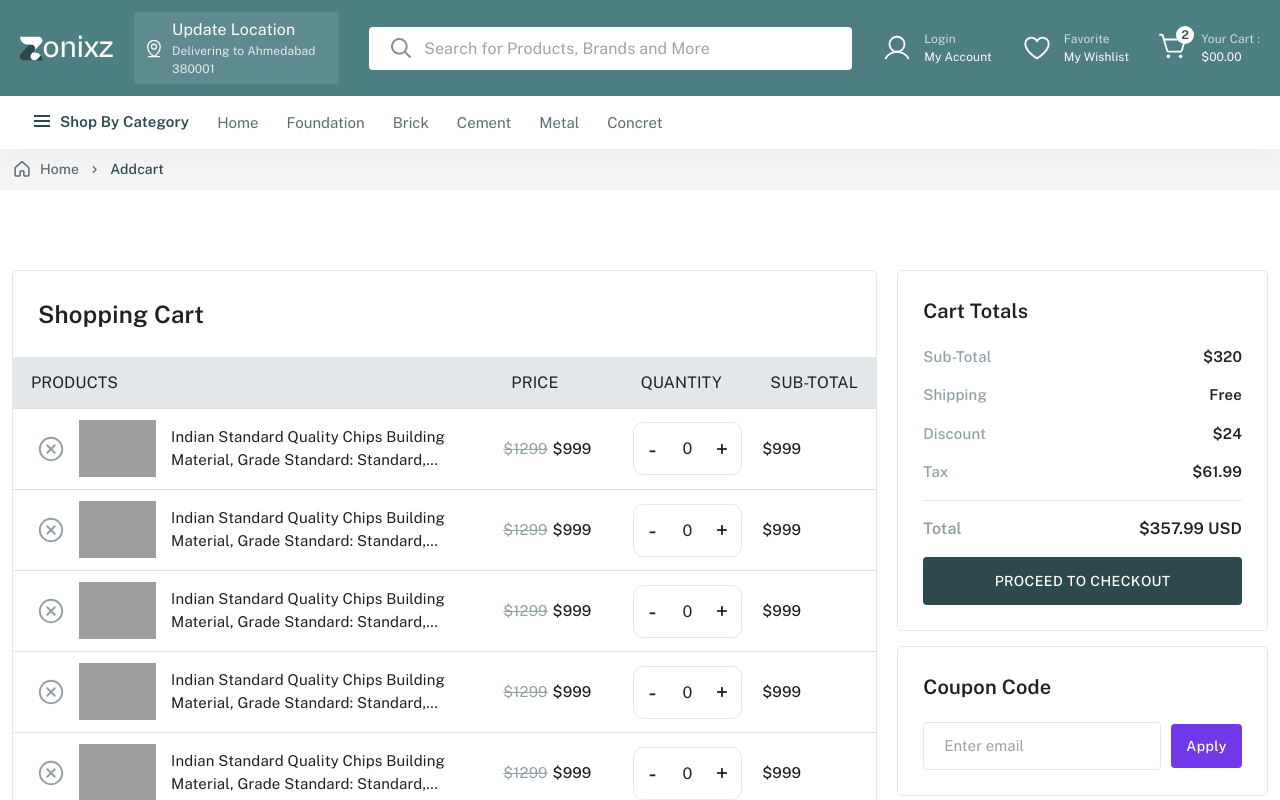
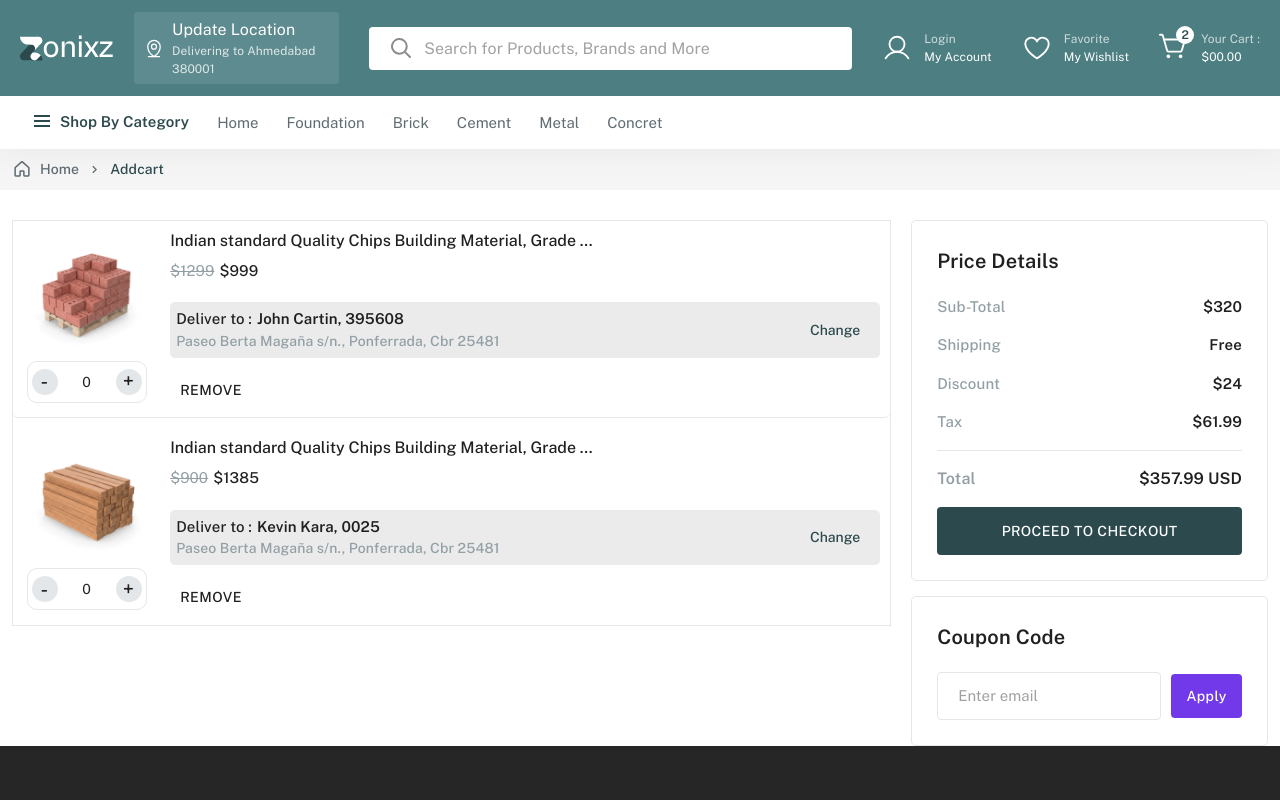
Before and after one commit to Raj-47-coder/zonix, a React (Create React App) app: page /addcart in a window 1280 px wide. Shown: the top 800 px of the page. Built offline with nearby package versions, Linux system fonts and the light colour scheme; grey boxes are pictures that could not be loaded.

Commit message:
Update Cart page

```diff
--- a/src/Inauth/Favourite/Addcart.js
+++ b/src/Inauth/Favourite/Addcart.js
@@ -1,8 +1,10 @@
 import React, { useState } from "react";
 import { Box, Typography, TextField, Table, TableBody, TableCell, TableContainer, TableHead, TableRow, Button, TableFooter, List, ListItem } from "@mui/material";
-import { Link } from "react-router-dom";
+import { Link, NavLink } from "react-router-dom";
 import { ArrowRight, Crossborder } from '../../Zonixzsvgs/Zonixzsvgs';
-import Breadcrumb from '../Breadcrumb/Breadcrumb'
+import Breadcrumb from '../Breadcrumb/Breadcrumb';
+import Brick from '../../images/brick.png'
+import Wood from '../../images/wood.png'
 import './Favourite.scss';
 
 function Addcart() {
@@ -64,7 +66,7 @@ function Addcart() {
       <Breadcrumb />
       <Box component={'div'} className='container'>
         <Box component={'div'} className='cart_row'>
-          <Box component={'div'} className='cart_colLeft'>
+          <Box component={'div'} sx={{ display: 'none' }} className='cart_colLeft'>
             <Box component={'div'} className='favourite_box'>
               <Typography component={'h5'}>Shopping Cart</Typography>
 
@@ -93,9 +95,79 @@ function Addcart() {
               </TableContainer>
             </Box>
           </Box>
+
+          <Box component={'div'} className='cart_colLeft'>
+            <Box component={'div'} className='cardTo_shopBox'>
+
+              <Box component={'div'} className='cardTo_shop'>
+                <Box component={'div'} className='carded_image'>
+                  <Box component={'div'} className='product_image'>
+                    <img src={Brick} alt={Brick} />
+                  </Box>
+                  <Box component={'div'} className='quantity'>
+                    <Button onClick={handleDecrement}>-</Button>
+                    <TextField type="number" fullWidth value={value} readOnly className='count' />
+                    <Button onClick={handleIncrement}>+</Button>
+                  </Box>
+
+                </Box>
+                <Box component={'div'} className='carded_details'>
+                  <NavLink to={'/'} component={'a'}>Indian standard Quality Chips Building Material, Grade Standard: Standard, Packaging Type: Tipper Load Indian standard Quality Chips Building Material, Grade Standard: Standard, Packaging Type: Tipper Load</NavLink>
+                  <Box component={'div'} className='price_product'>
+                    <Typography component={'del'}>$1299</Typography>
+                    <Typography component={'p'}>$999</Typography>
+                  </Box>
+                  <Box component={'div'} className='delivery_add'>
+                    <Typography component={'h5'}>Deliver to :
+                      <Typography component={'span'}>John Cartin, 395608</Typography>
+                    </Typography>
+                    <Typography component={'p'}>Paseo Berta Magaña s/n., Ponferrada, Cbr 25481</Typography>
+                    <NavLink component={'a'} to={'/profile'} className='change_add'>Change</NavLink>
+                  </Box>
+
+                  <Button className="cardProduct_remove">Remove</Button>
+
+                </Box>
+              </Box>
+
+              <Box component={'div'} className='cardTo_shop'>
+                <Box component={'div'} className='carded_image'>
+                  <Box component={'div'} className='product_image'>
+                    <img src={Wood} alt={Wood} />
+                  </Box>
+                  <Box component={'div'} className='quantity'>
+                    <Button onClick={handleDecrement}>-</Button>
+                    <TextField type="number" fullWidth value={value} readOnly className='count' />
+                    <Button onClick={handleIncrement}>+</Button>
+                  </Box>
+
+                </Box>
+                <Box component={'div'} className='carded_details'>
+                  <NavLink to={'/'} component={'a'}>Indian standard Quality Chips Building Material, Grade Standard: Standard, Packaging Type: Tipper Load Indian standard Quality Chips Building Material, Grade Standard: Standard, Packaging Type: Tipper Load</NavLink>
+                  <Box component={'div'} className='price_product'>
+                    <Typography component={'del'}>$900</Typography>
+                    <Typography component={'p'}>$1385</Typography>
+                  </Box>
+                  <Box component={'div'} className='delivery_add'>
+                    <Typography component={'h5'}>Deliver to :
+                      <Typography component={'span'}>Kevin Kara, 0025</Typography>
+                    </Typography>
+                    <Typography component={'p'}>Paseo Berta Magaña s/n., Ponferrada, Cbr 25481</Typography>
+
+                    <NavLink component={'a'} to={'/profile'} className='change_add'>Change</NavLink>
+                  </Box>
+
+                  <Button className="cardProduct_remove">Remove</Button>
+
+                </Box>
+              </Box>
+            </Box>
+          </Box>
+
+
           <Box component={'div'} className='cart_colRight'>
             <Box component={'div'} className='cart_total'>
-              <Typography component={'h4'}>Cart Totals</Typography>
+              <Typography component={'h4'}>Price Details</Typography>
 
               <List className='total_sum'>
                 <ListItem>
--- a/src/Inauth/Favourite/Favourite.scss
+++ b/src/Inauth/Favourite/Favourite.scss
@@ -3,7 +3,6 @@
   width: 100%;
   border: 1px solid var(--border);
   border-radius: 0.5rem;
-  margin: 5rem 0;
 
   h5 {
     font-size: 2.4rem;
@@ -22,7 +21,6 @@
   border: 1px solid var(--border);
   border-radius: 0.5rem;
   padding: 2.5rem;
-  margin: 5rem 0 0 0;
 
   &:last-child {
     margin-top: 1.5rem;
@@ -121,6 +119,8 @@
 
   @media screen and (max-width:767px) {
     padding: 1.4rem;
+    margin-bottom: 1.5rem !important;
+    margin-top: 1.5rem;
   }
 }
 
@@ -473,3 +473,221 @@
     }
   }
 }
+
+.cardTo_shopBox {
+  border: 1px solid var(--border);
+}
+
+.cardTo_shop {
+  padding: 1rem;
+  display: flex;
+  align-items: self-start;
+  border-radius: 0.5rem;
+  border-bottom: 1px solid var(--border);
+  margin-bottom: 1rem;
+
+  .carded_image {
+    max-width: 16%;
+    width: 100%;
+    padding-right: 1rem;
+
+    .product_image {
+      height: 12rem;
+      width: 100%;
+      display: flex;
+      align-items: center;
+      justify-content: center;
+
+      img {
+        object-fit: contain;
+        height: 100%;
+        width: 100%;
+      }
+    }
+
+    .quantity {
+      position: relative;
+      margin: 0;
+      max-width: 12rem;
+      margin: 1rem auto 0;
+
+      .count {
+        input.MuiInputBase-input {
+          padding: 1rem 3rem;
+          font-size: 1.4rem;
+          border: 1px solid var(--border);
+          border-radius: 1rem;
+          text-align: center;
+
+          @media screen and (max-width:767px) {
+            padding: 1rem 3rem;
+            font-size: 1.2rem;
+          }
+        }
+      }
+
+      button {
+        position: absolute;
+        top: 50%;
+        transform: translateY(-50%);
+        z-index: 1;
+        min-width: 2.6rem;
+        height: 2.6rem;
+        font-size: 2rem;
+        border-radius: 50%;
+        padding: 0.5rem;
+        display: flex;
+        align-items: center;
+        justify-content: center;
+        color: var(--theme_dark);
+        background-color: var(--border);
+
+        &:first-child {
+          left: 0.5rem;
+        }
+
+        &:last-child {
+          right: 0.5rem;
+        }
+
+        @media screen and (max-width:991px) {
+          font-size: 1.8rem;
+          height: 2.5rem;
+          min-height: 2.5rem;
+        }
+      }
+
+      @media screen and (max-width:991px) {
+        min-width: 10rem;
+      }
+    }
+
+    @media screen and (max-width:991px) {
+      max-width: 100%;
+      padding: 0;
+    }
+  }
+
+  .carded_details {
+    padding-left: 1rem;
+    max-width: 84%;
+    width: 100%;
+
+    a {
+      font-size: 1.6rem;
+      color: var(--theme_dark);
+      font-weight: 500;
+      max-width: 60%;
+      width: 100%;
+      text-overflow: ellipsis;
+      overflow: hidden;
+      white-space: noWrap;
+      display: block;
+      margin-bottom: 1rem;
+
+      @media screen and (max-width:991px) {
+        max-width: 100%;
+      }
+    }
+
+    .price_product {
+      display: flex;
+      align-items: center;
+
+      del {
+        font-size: 1.5rem;
+        color: var(--theme_grey);
+        font-weight: 400;
+        margin-right: 0.5rem;
+
+        @media screen and (max-width:991px) {
+          font-size: 1.2rem;
+        }
+      }
+
+      p {
+        font-size: 1.5rem;
+        color: var(--theme_dark);
+        font-weight: 500;
+        margin-right: 0.5rem;
+
+        @media screen and (max-width:991px) {
+          font-size: 1.2rem;
+        }
+      }
+    }
+
+    .delivery_add {
+      margin-top: 2rem;
+      position: relative;
+      background-color: #ebebeb;
+      padding: 0.6rem;
+      border-radius: 0.5rem;
+
+      h5 {
+        font-size: 1.5rem;
+        color: var(--theme_dark);
+        font-weight: 500;
+
+        span {
+          padding-left: 0.5rem;
+          font-weight: 600;
+          text-transform: capitalize;
+          font-size: 1.5rem;
+        }
+      }
+
+      p {
+        font-size: 1.4rem;
+        margin-top: 0;
+        color: var(--theme_grey);
+        font-weight: 500;
+      }
+
+      .change_add {
+        font-size: 1.4rem;
+        color: var(--theme_primary);
+        padding: 1rem;
+        position: absolute;
+        top: 50%;
+        right: 1rem;
+        transform: translateY(-50%);
+        width: auto;
+
+        @media screen and (max-width:991px) {
+          position: relative;
+          margin-top: 1rem;
+          transform: translate(0);
+          text-align: right;
+          border-radius: 0.5rem;
+          right: 0;
+        }
+      }
+    }
+
+    .cardProduct_remove {
+      font-size: 1.4rem;
+      color: var(--theme_dark);
+      text-transform: uppercase;
+      text-align: center;
+      width: auto;
+      margin-top: 1.5rem;
+      padding: 0.5rem 1rem;
+    }
+
+    @media screen and (max-width:991px) {
+      max-width: 100%;
+      margin-top: 2rem;
+      padding: 0;
+    }
+  }
+
+  &:last-child {
+    margin-bottom: 0;
+    border-bottom: 0;
+  }
+
+  @media screen and (max-width:991px) {
+    display: block;
+  }
+}
```
